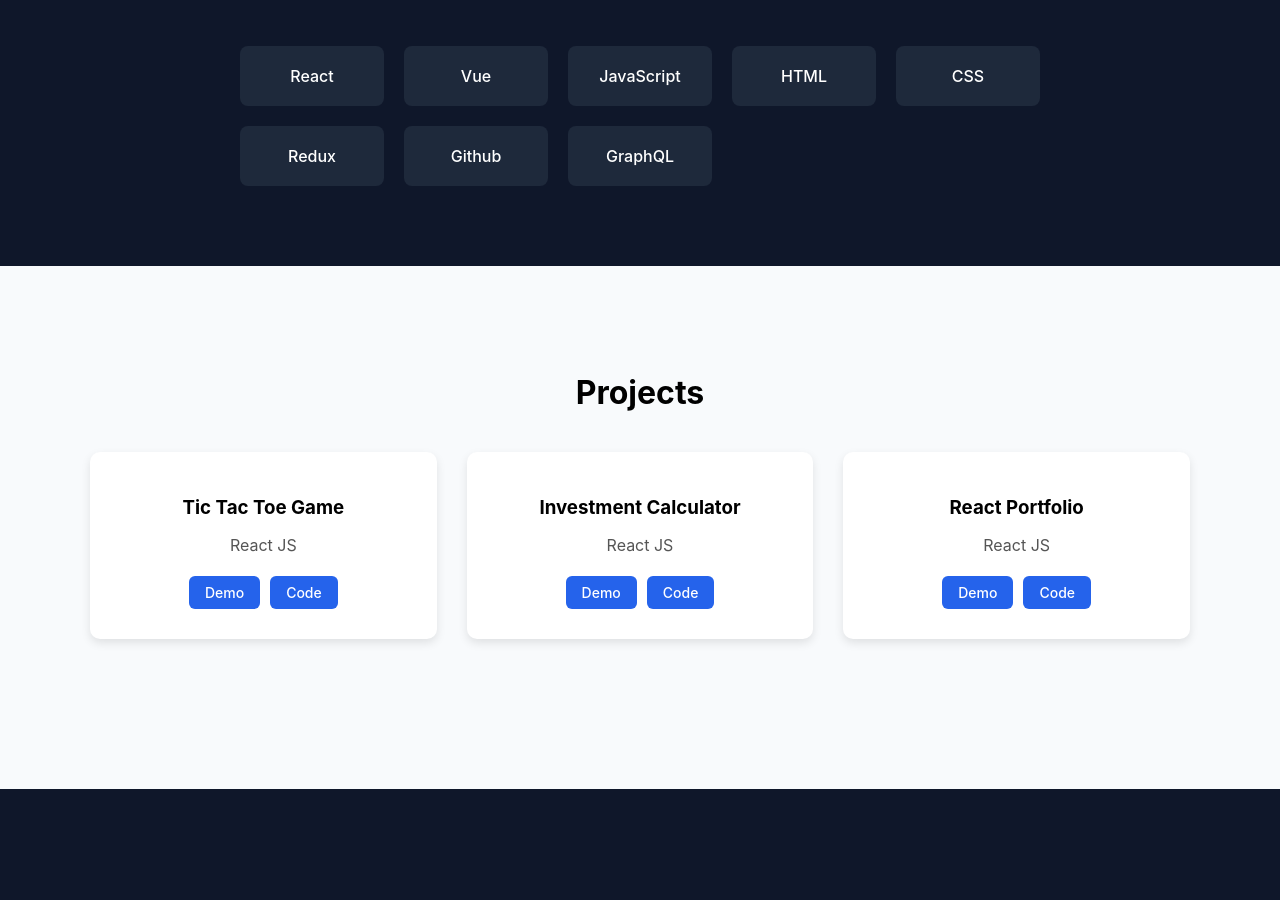
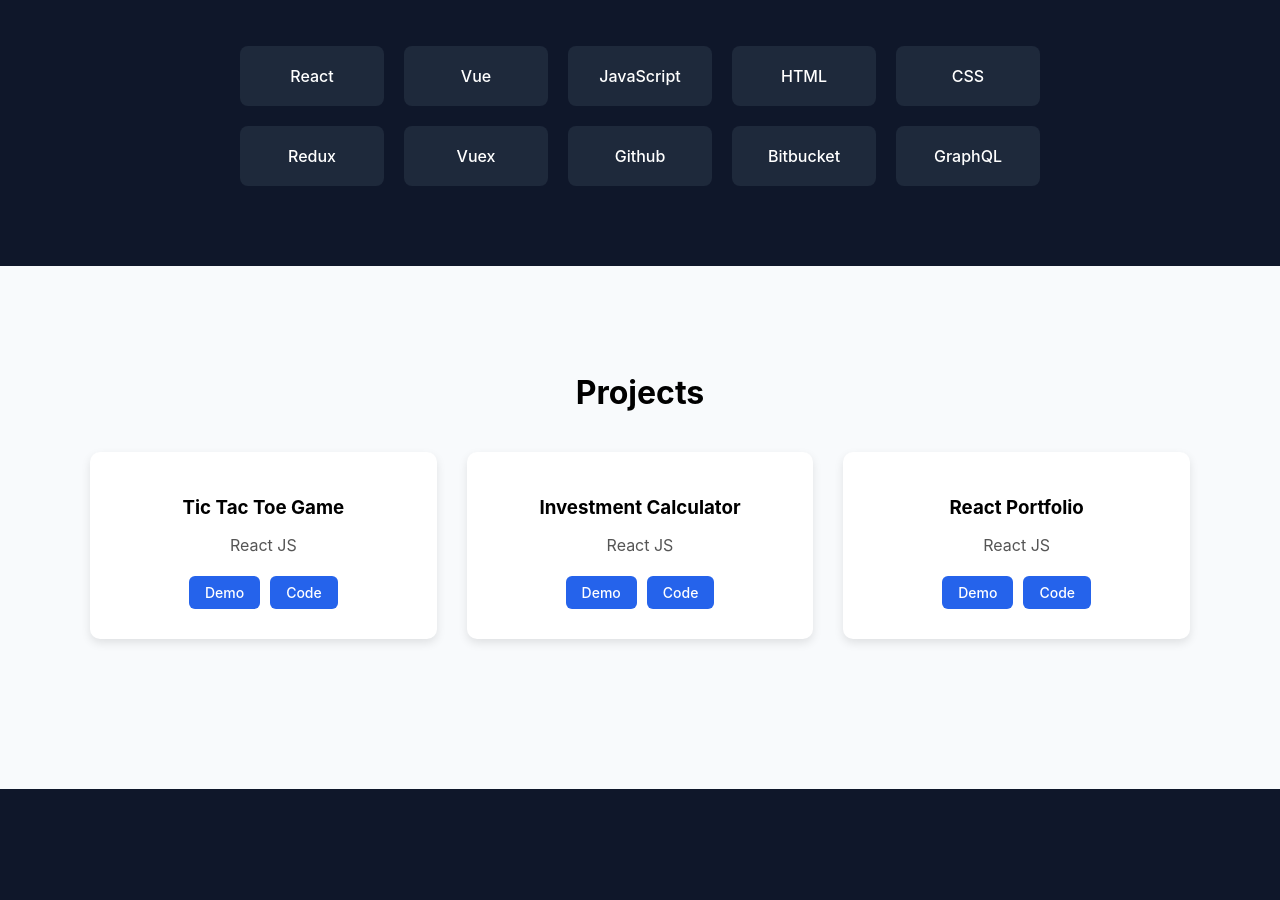
Before and after one commit to gvmsamy/muniyasamy-portfolio, a React (Create React App) app: page / in a window 1280 px wide. Shown: the part 1488-2388 px from the top of the page. Built offline with nearby package versions, Linux system fonts and the light colour scheme.

Commit message:
Add Vuex and Bitbucket to skills list

```diff
--- a/src/components/Skills.js
+++ b/src/components/Skills.js
@@ -9,7 +9,9 @@ const Skills = () => {
     "HTML",
     "CSS",
     "Redux",
+    "Vuex",
     "Github",
+    "Bitbucket",
     "GraphQL"
   ];
 
```
